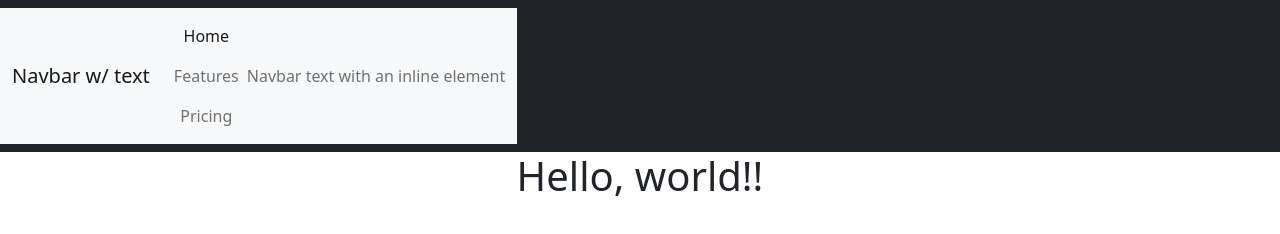
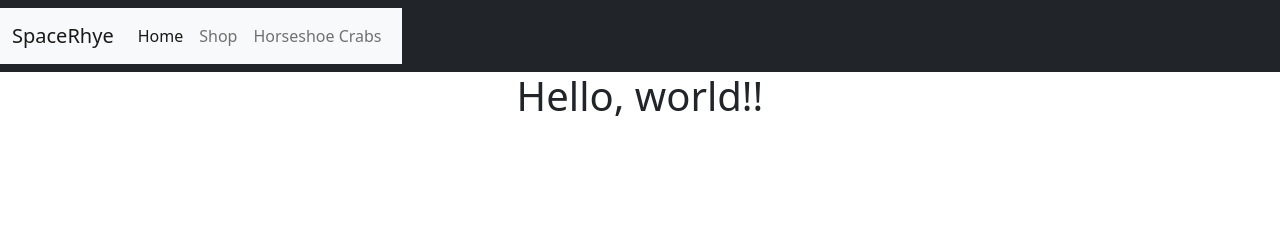
Before and after one commit to Elaiosee/HorseShoeCrabFacts, a plain HTML site: page index.html in a window 1280 px wide. Drawn offline with nearby package versions, Linux system fonts and the light colour scheme.

Commit message:
ok
fixing some stuff

```diff
--- a/index.html
+++ b/index.html
@@ -11,27 +11,23 @@
   <nav class="navbar navbar-dark bg-dark">
     <nav class="navbar navbar-expand-lg bg-light">
     <div class="container-fluid">
-      <a class="navbar-brand" href="#">Navbar w/ text</a>
+      <a class="navbar-brand" href="#">SpaceRhye</a>
       <button class="navbar-toggler" type="button" data-bs-toggle="collapse" data-bs-target="#navbarText" aria-controls="navbarText" aria-expanded="false" aria-label="Toggle navigation">
         <span class="navbar-toggler-icon"></span>
       </button>
       <div class="collapse navbar-collapse" id="navbarText">
         <ul class="navbar-nav me-auto mb-2 mb-lg-0">
-          <center>
           <li class="nav-item">
             <a class="nav-link active" aria-current="page" href="#">Home</a>
           </li>
           <li class="nav-item">
-            <a class="nav-link" href="#">Features</a>
+            <a class="nav-link" href="#">Shop</a>
           </li>
           <li class="nav-item">
-            <a class="nav-link" href="#">Pricing</a>
+            <a class="nav-link" href="#">Horseshoe Crabs</a>
           </li>
         </ul>
-        <span class="navbar-text">
-          Navbar text with an inline element
-        </span>
-      </center>
+
       </div>
     </div>
   </nav>
```
